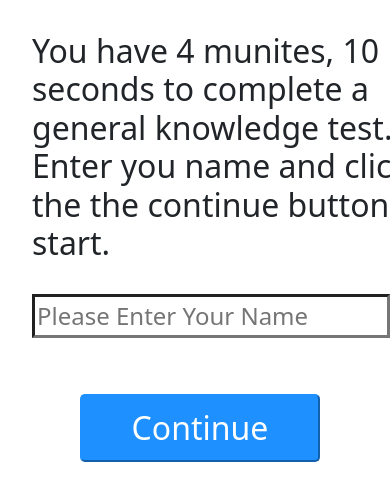
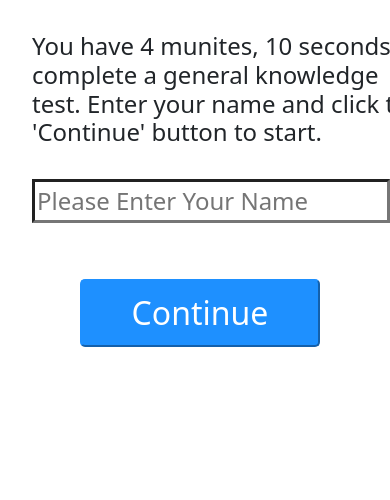
Before and after one commit to Prim3timer/test, a React (Create React App) app: page / in a window 390 px wide. Shown: the top 500 px of the page. Built offline with nearby package versions, Linux system fonts and the light colour scheme.

Commit message:
worked on the input height and width

```diff
--- a/src/index.css
+++ b/src/index.css
@@ -262,7 +262,7 @@ h3 {
 @media screen and (max-width: 576px) {
 
   #instructions {
-    font-size: 2rem;
+    font-size: 1.5rem;
     width: 25rem;
     margin: 1rem 0 0 2rem;
   }
@@ -278,7 +278,7 @@ h3 {
   #test-canvas{
     display: grid;
     grid-template-columns: repeat(2, 150px);
-    margin: 2rem 0 10rem 1rem;
+    margin: 2rem 0 8rem 1rem;
   }
   #submitting {
     margin: 15rem  0 0 5rem;
@@ -317,7 +317,7 @@ h3 {
 }
 .interview {
   font-size: 5rem;
-  width: 78rem;
+  width: 77rem;
 }
 span {
   font-size: 6rem;
--- a/src/nameComponent.js
+++ b/src/nameComponent.js
@@ -10,7 +10,7 @@ error})=> {
 
             <h4 id="instructions"
            >You have {Math.floor(time/60)} munites, {time % 60}{clock % 60 === 0 ? '' : ' seconds'} to complete a
-            general knowledge test. Enter you name and click the the continue button to start.</h4>
+            general knowledge test. Enter your name and click the 'Continue' button to start.</h4>
         <input id="name-taker"
 
         type='text'
```
